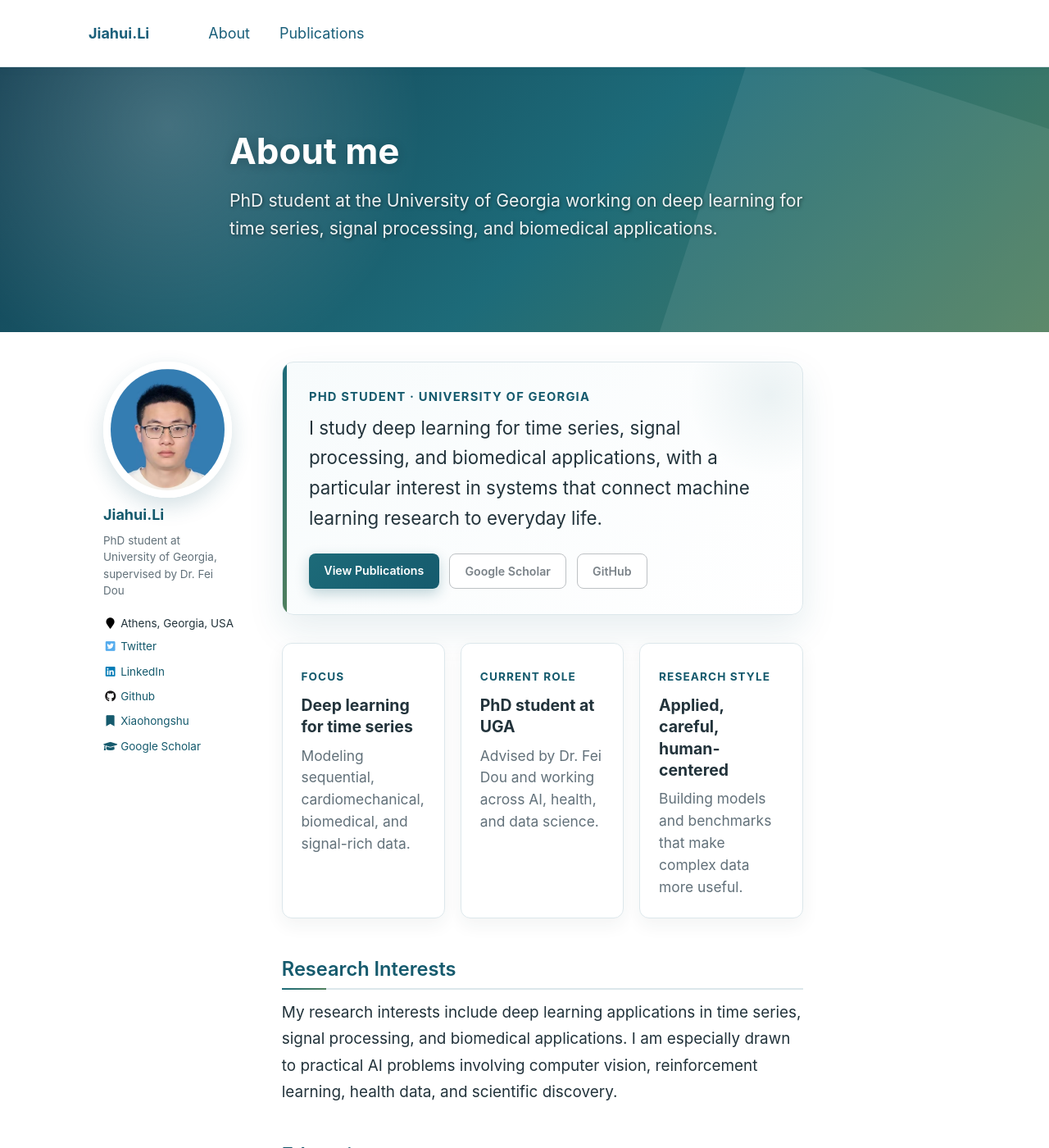
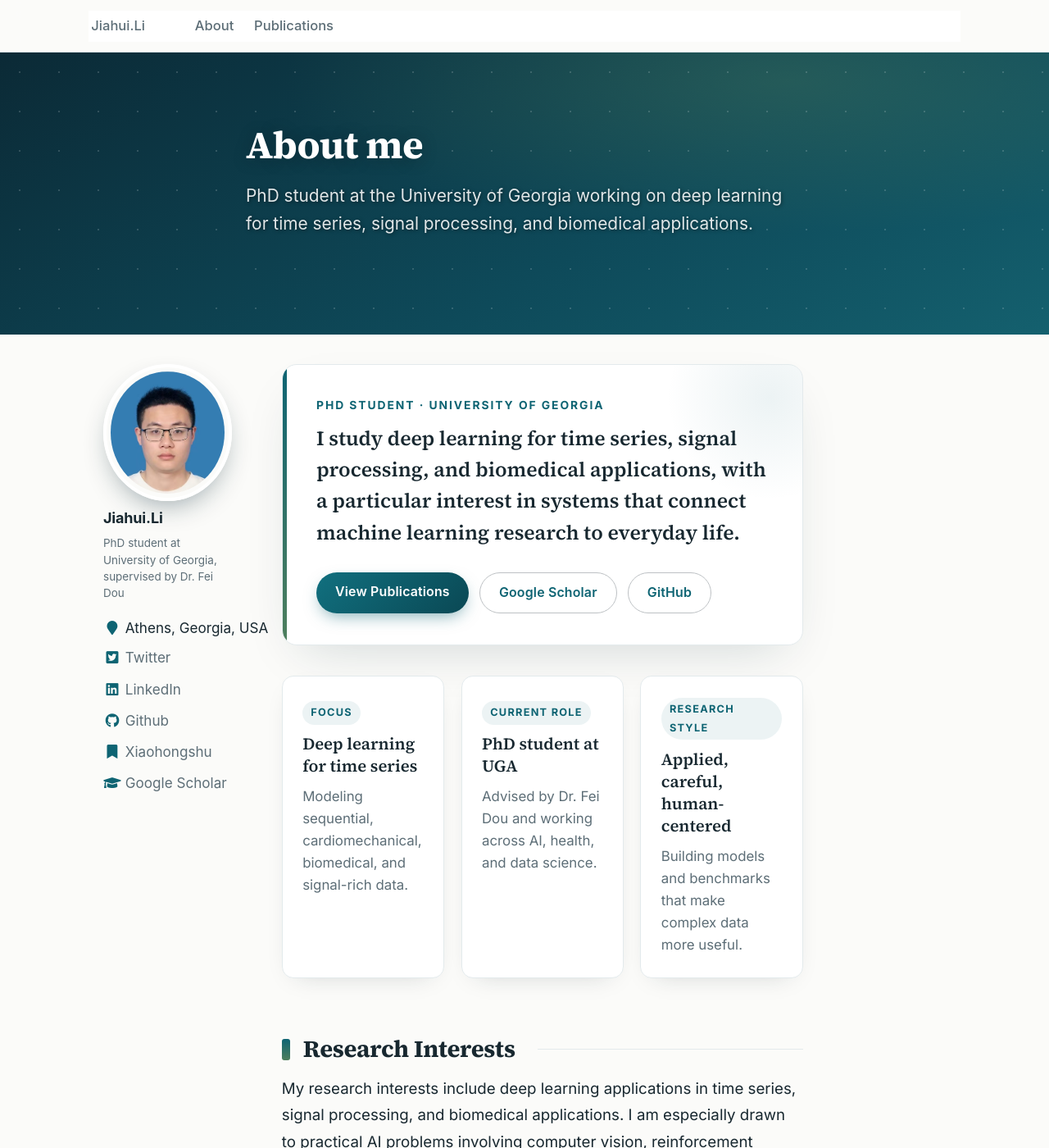
Before and after one commit to jimmylihui/jimmylihui.github.io, a Jekyll site: the page built from _pages/about.md, in a window 1280 px wide and 1400 px high. Shown: the whole window at 82% size. Built offline with Jekyll 4.4.1, drawn with Linux system fonts in a browser that asks for light colours.

Commit message:
Redesign: web fonts, refined palette, card-based layout
- Add Inter (body) + Source Serif 4 (headings) web fonts
- Dot-grid hero with deeper teal gradient
- Sticky translucent masthead with animated link underlines
- Pill buttons, soft-shadow cards, dark footer
- Restyled sidebar profile, section headings, selection color

Co-Authored-By: Claude Fable 5 <noreply@anthropic.com>

```diff
--- a/_includes/head.html
+++ b/_includes/head.html
@@ -15,6 +15,11 @@
   document.documentElement.className = document.documentElement.className.replace(/\bno-js\b/g, '') + ' js ';
 </script>
 
+<!-- Web fonts -->
+<link rel="preconnect" href="https://fonts.googleapis.com">
+<link rel="preconnect" href="https://fonts.gstatic.com" crossorigin>
+<link href="https://fonts.googleapis.com/css2?family=Inter:wght@400;500;600;700;800&family=Source+Serif+4:opsz,wght@8..60,600;8..60,700&display=swap" rel="stylesheet">
+
 <!-- For all browsers -->
 <link rel="stylesheet" href="{{ base_path }}/assets/css/main.css">
 
--- a/_sass/custom.scss
+++ b/_sass/custom.scss
@@ -2,44 +2,126 @@
    Custom styles - Jiahui Li academic website
    ========================================================================== */
 
-/* Refined color palette - academic, calm, and readable */
-$accent-color: #155a6d;
-$accent-hover: #0d3745;
-$ink-color: #22333b;
-$muted-ink: #62717a;
-$section-border: #dce7eb;
-$soft-panel: #f7fbfc;
-$warm-panel: #fbf8f2;
+/* Design tokens */
+$accent-color: #0e6473;
+$accent-hover: #0a4854;
+$accent-soft: rgba(14, 100, 115, 0.08);
+$leaf: #4f7f5d;
+$ink-color: #182830;
+$muted-ink: #5d6e77;
+$section-border: #e3eaec;
+$soft-panel: #f4f9fa;
+$warm-panel: #faf8f3;
+$paper: #fbfbf9;
+
+$font-body: "Inter", -apple-system, "Segoe UI", "Helvetica Neue", Arial, sans-serif;
+$font-display: "Source Serif 4", Georgia, "Times New Roman", serif;
+
+/* ==========================================================================
+   Global typography & base
+   ========================================================================== */
+
+html {
+  scroll-behavior: smooth;
+}
 
 body {
+  font-family: $font-body;
   color: $ink-color;
-  background:
-    linear-gradient(180deg, rgba(247, 251, 252, 0.95) 0, #fff 360px),
-    #fff;
+  background: $paper;
+  -webkit-font-smoothing: antialiased;
+  -moz-osx-font-smoothing: grayscale;
 }
 
-/* Hero banner - when using overlay_color only */
+h1, h2, h3, h4 {
+  font-family: $font-display;
+  letter-spacing: -0.01em;
+}
+
+/* ==========================================================================
+   Masthead / navigation — clean sticky bar
+   ========================================================================== */
+
+.masthead {
+  position: sticky;
+  top: 0;
+  z-index: 20;
+  background: rgba(251, 251, 249, 0.85);
+  backdrop-filter: saturate(160%) blur(12px);
+  -webkit-backdrop-filter: saturate(160%) blur(12px);
+  border-bottom: 1px solid $section-border;
+  box-shadow: none;
+}
+
+.masthead__inner-wrap {
+  padding: 0.7em 1em;
+}
+
+.site-title {
+  font-family: $font-display;
+  font-weight: 700;
+  font-size: 1.25em;
+  color: $ink-color !important;
+}
+
+.masthead__menu-item {
+  a {
+    position: relative;
+    padding: 0.4em 0.2em;
+    margin: 0 0.55em;
+    color: $muted-ink;
+    font-size: 0.92em;
+    font-weight: 500;
+    transition: color 0.2s ease;
+
+    &::after {
+      content: "";
+      position: absolute;
+      left: 0;
+      right: 100%;
+      bottom: 0;
+      height: 2px;
+      background: $accent-color;
+      transition: right 0.25s ease;
+    }
+
+    &:hover {
+      color: $accent-hover;
+
+      &::after {
+        right: 0;
+      }
+    }
+  }
+}
+
+/* ==========================================================================
+   Hero banner
+   ========================================================================== */
+
 .page__hero--overlay {
   position: relative;
-  min-height: 260px;
-  margin-bottom: 1.5em;
-  padding: 4.5em 2em;
+  min-height: 300px;
+  margin-bottom: 2em;
+  padding: 5em 2em;
   display: flex;
   align-items: center;
   overflow: hidden;
   background:
-    radial-gradient(circle at 16% 22%, rgba(255, 255, 255, 0.2), transparent 28%),
-    linear-gradient(135deg, #123f52 0%, #1d6b79 54%, #4f7f5d 100%) !important;
+    radial-gradient(1.5px 1.5px at 24px 24px, rgba(255, 255, 255, 0.16) 1px, transparent 0),
+    radial-gradient(ellipse 80% 90% at 75% 10%, rgba(79, 127, 93, 0.35), transparent 60%),
+    linear-gradient(150deg, #0b2a36 0%, #0e4a5a 60%, #14606e 100%) !important;
+  background-size: 48px 48px, auto, auto !important;
 
   &::after {
     content: "";
     position: absolute;
-    right: -8%;
-    bottom: -40%;
-    width: 42%;
-    height: 130%;
-    background: rgba(255, 255, 255, 0.08);
-    transform: rotate(18deg);
+    left: 0;
+    right: 0;
+    bottom: 0;
+    height: 90px;
+    background: linear-gradient(180deg, transparent, rgba(11, 42, 54, 0.45));
+    pointer-events: none;
   }
 
   .wrapper {
@@ -48,47 +130,63 @@ body {
   }
 
   .page__title {
-    margin-bottom: 0.25em;
+    margin-bottom: 0.3em;
     color: #fff !important;
-    letter-spacing: 0;
-    text-shadow: 0 2px 12px rgba(10, 29, 36, 0.25);
+    font-size: 2.6em;
+    font-weight: 700;
+    letter-spacing: -0.015em;
+    text-shadow: 0 2px 18px rgba(5, 22, 29, 0.35);
   }
 
   .page__lead {
-    max-width: 720px;
-    color: rgba(255, 255, 255, 0.92);
-    font-size: 1.18em;
-    line-height: 1.6;
+    max-width: 680px;
+    color: rgba(255, 255, 255, 0.88);
+    font-size: 1.16em;
+    font-weight: 400;
+    line-height: 1.65;
   }
 }
 
-/* Typography improvements */
+/* ==========================================================================
+   Content typography
+   ========================================================================== */
+
 .page__content {
-  font-size: 1.05em;
-  line-height: 1.7;
+  font-size: 1.04em;
+  line-height: 1.75;
+  color: $ink-color;
 
   h2 {
-    position: relative;
-    color: $accent-color;
-    font-weight: 600;
-    letter-spacing: 0;
-    margin-top: 2em;
-    padding-bottom: 0.4em;
-    border-bottom: 2px solid $section-border;
+    display: flex;
+    align-items: center;
+    gap: 0.55em;
+    margin-top: 2.4em;
+    padding-bottom: 0;
+    border-bottom: none;
+    color: $ink-color;
+    font-size: 1.55em;
+    font-weight: 700;
+
+    &::before {
+      content: "";
+      flex: none;
+      width: 10px;
+      height: 26px;
+      border-radius: 3px;
+      background: linear-gradient(180deg, $accent-color, $leaf);
+    }
 
     &::after {
       content: "";
-      position: absolute;
-      left: 0;
-      bottom: -2px;
-      width: 54px;
-      height: 2px;
-      background: linear-gradient(90deg, #1d6b79, #4f7f5d);
+      flex: 1;
+      height: 1px;
+      background: $section-border;
+      margin-left: 0.4em;
     }
   }
 
   h3 {
-    color: $darker-gray;
+    color: $ink-color;
     font-weight: 600;
     margin-top: 1.5em;
   }
@@ -102,11 +200,14 @@ body {
   }
 
   strong {
-    color: $darker-gray;
+    color: $ink-color;
+    font-weight: 600;
   }
 
   a {
     color: $accent-color;
+    text-decoration-color: rgba(14, 100, 115, 0.35);
+    text-underline-offset: 3px;
     transition: color 0.2s ease;
 
     &:hover {
@@ -119,143 +220,180 @@ body {
   }
 }
 
+/* ==========================================================================
+   Intro panel (homepage)
+   ========================================================================== */
+
 .intro-panel {
   position: relative;
-  margin: 0 0 1.8em;
-  padding: 1.6em 1.7em;
-  background: linear-gradient(135deg, $soft-panel 0%, #fff 100%);
+  margin: 0 0 2em;
+  padding: 2em 2.2em;
+  background: #fff;
   border: 1px solid $section-border;
-  border-radius: 14px;
-  box-shadow: 0 18px 44px rgba(21, 90, 109, 0.10);
+  border-radius: 18px;
+  box-shadow: 0 24px 60px -24px rgba(11, 42, 54, 0.18);
   overflow: hidden;
 
   &::before {
     content: "";
     position: absolute;
-    top: 0;
-    left: 0;
+    inset: 0 auto 0 0;
     width: 5px;
-    height: 100%;
-    background: linear-gradient(180deg, #1d6b79 0%, #4f7f5d 100%);
+    background: linear-gradient(180deg, $accent-color 0%, $leaf 100%);
   }
 
   &::after {
     content: "";
     position: absolute;
-    right: -60px;
-    top: -60px;
-    width: 200px;
-    height: 200px;
-    background: radial-gradient(circle, rgba(29, 107, 121, 0.08), transparent 70%);
+    right: -90px;
+    top: -90px;
+    width: 260px;
+    height: 260px;
+    background: radial-gradient(circle, $accent-soft, transparent 68%);
     border-radius: 50%;
   }
 }
 
 .intro-kicker {
-  margin-bottom: 0.45em !important;
+  margin-bottom: 0.6em !important;
   color: $accent-color;
-  font-size: 0.78em !important;
+  font-size: 0.74em !important;
   font-weight: 700;
-  letter-spacing: 0.08em;
+  letter-spacing: 0.14em;
   text-transform: uppercase;
 }
 
 .intro-lead {
-  max-width: 850px;
-  margin-bottom: 1.1em !important;
+  max-width: 800px;
+  margin-bottom: 1.2em !important;
   color: $ink-color;
-  font-size: 1.18em !important;
-  line-height: 1.65;
+  font-family: $font-display;
+  font-size: 1.32em !important;
+  font-weight: 600;
+  line-height: 1.55;
 }
 
 .intro-actions {
   display: flex;
   flex-wrap: wrap;
-  gap: 0.65em;
+  gap: 0.7em;
+  position: relative;
+  z-index: 1;
 
   .btn {
     margin: 0;
-    border-radius: 8px;
-    padding: 0.6em 1.3em;
+    padding: 0.65em 1.45em;
+    border-radius: 999px;
+    font-size: 0.85em;
     font-weight: 600;
-    transition: transform 0.2s ease, box-shadow 0.2s ease, background 0.2s ease;
+    letter-spacing: 0.01em;
+    transition: transform 0.2s ease, box-shadow 0.2s ease, background 0.2s ease, border-color 0.2s ease;
   }
 
   .btn--primary {
-    background: linear-gradient(135deg, #1d6b79 0%, #155a6d 100%);
+    background: linear-gradient(135deg, #11707f 0%, $accent-hover 100%);
     border: none;
-    box-shadow: 0 6px 16px rgba(21, 90, 109, 0.25);
+    box-shadow: 0 8px 20px -6px rgba(14, 100, 115, 0.55);
 
     &:hover {
       transform: translateY(-2px);
-      box-shadow: 0 10px 22px rgba(21, 90, 109, 0.32);
+      box-shadow: 0 14px 26px -8px rgba(14, 100, 115, 0.6);
     }
   }
 
   .btn--inverse {
     background: #fff;
-    border: 1px solid $section-border;
-    color: $accent-color;
+    border: 1.5px solid $section-border;
+    color: $accent-color !important;
 
     &:hover {
       transform: translateY(-2px);
       border-color: $accent-color;
-      box-shadow: 0 8px 18px rgba(21, 90, 109, 0.14);
+      box-shadow: 0 10px 20px -8px rgba(14, 100, 115, 0.35);
     }
   }
 }
 
+/* ==========================================================================
+   Highlight cards
+   ========================================================================== */
+
 .profile-highlights {
   display: grid;
   grid-template-columns: repeat(3, minmax(0, 1fr));
-  gap: 1em;
-  margin: 1.5em 0 2em;
+  gap: 1.1em;
+  margin: 1.8em 0 2.2em;
 }
 
 .highlight-card {
   position: relative;
-  min-height: 185px;
-  padding: 1.25em 1.2em;
+  min-height: 0;
+  padding: 1.4em 1.3em;
   background: #fff;
   border: 1px solid $section-border;
-  border-radius: 12px;
-  box-shadow: 0 8px 22px rgba(34, 51, 59, 0.06);
+  border-radius: 14px;
+  box-shadow: 0 10px 30px -18px rgba(24, 40, 48, 0.25);
   transition: transform 0.25s ease, box-shadow 0.25s ease, border-color 0.25s ease;
+
+  &::before {
+    content: "";
+    position: absolute;
+    top: 0;
+    left: 1.3em;
+    right: 1.3em;
+    height: 3px;
+    border-radius: 0 0 3px 3px;
+    background: linear-gradient(90deg, $accent-color, $leaf);
+    opacity: 0;
+    transition: opacity 0.25s ease;
+  }
 
   &:hover {
     transform: translateY(-5px);
-    box-shadow: 0 18px 38px rgba(21, 90, 109, 0.16);
-    border-color: rgba(29, 107, 121, 0.4);
+    box-shadow: 0 24px 44px -20px rgba(14, 100, 115, 0.4);
+    border-color: rgba(14, 100, 115, 0.35);
+
+    &::before {
+      opacity: 1;
+    }
   }
 
   strong {
     display: block;
-    margin: 0.35em 0 0.45em;
+    margin: 0.5em 0 0.45em;
     color: $ink-color;
-    font-size: 1.03em;
+    font-family: $font-display;
+    font-size: 1.08em;
     line-height: 1.35;
   }
 
   p {
     margin-bottom: 0 !important;
     color: $muted-ink;
-    font-size: 0.92em !important;
-    line-height: 1.55;
+    font-size: 0.9em !important;
+    line-height: 1.6;
   }
 }
 
 .highlight-label {
   display: inline-block;
+  padding: 0.25em 0.8em;
+  background: $accent-soft;
+  border-radius: 999px;
   color: $accent-color;
-  font-size: 0.72em;
+  font-size: 0.68em;
   font-weight: 700;
-  letter-spacing: 0.08em;
+  letter-spacing: 0.1em;
   text-transform: uppercase;
 }
 
+/* ==========================================================================
+   Timeline
+   ========================================================================== */
+
 .timeline {
-  margin: 1em 0 1.8em;
-  border-left: 3px solid $section-border;
+  margin: 1.4em 0 2em;
+  border-left: 2px solid $section-border;
 }
 
 .timeline-item {
@@ -263,186 +401,296 @@ body {
   grid-template-columns: 8.5em minmax(0, 1fr);
   gap: 1.15em;
   position: relative;
-  padding: 0 0 1.25em 1.25em;
+  padding: 0 0 1.4em 1.4em;
+
+  &:last-child {
+    padding-bottom: 0.2em;
+  }
 
   &::before {
     content: "";
     position: absolute;
-    left: -8px;
-    top: 0.25em;
-    width: 13px;
-    height: 13px;
-    background: $accent-color;
-    border: 3px solid #fff;
+    left: -7px;
+    top: 0.3em;
+    width: 12px;
+    height: 12px;
+    background: #fff;
+    border: 3px solid $accent-color;
     border-radius: 50%;
-    box-shadow: 0 0 0 2px $section-border;
-    transition: transform 0.2s ease, box-shadow 0.2s ease;
+    transition: transform 0.2s ease, background 0.2s ease, box-shadow 0.2s ease;
   }
 
   &:hover::before {
-    transform: scale(1.25);
-    box-shadow: 0 0 0 4px rgba(29, 107, 121, 0.18);
+    background: $accent-color;
+    transform: scale(1.2);
+    box-shadow: 0 0 0 5px $accent-soft;
   }
 
   strong {
     color: $ink-color;
+    font-weight: 600;
   }
 
   p {
     margin: 0.2em 0 0 !important;
     color: $muted-ink;
-    font-size: 0.95em !important;
+    font-size: 0.93em !important;
   }
 }
 
 .timeline-date {
   color: $accent-color;
-  font-size: 0.82em;
+  font-size: 0.78em;
   font-weight: 700;
-  letter-spacing: 0.03em;
+  letter-spacing: 0.08em;
   text-transform: uppercase;
+  padding-top: 0.2em;
 }
+
+/* ==========================================================================
+   Publication cards
+   ========================================================================== */
 
 .publication-list {
   display: grid;
-  gap: 1em;
-  margin: 1em 0 1.5em;
+  gap: 1.1em;
+  margin: 1.4em 0 1.8em;
 
   article {
     position: relative;
-    padding: 1.15em 1.25em;
+    padding: 1.35em 1.5em;
     background: #fff;
     border: 1px solid $section-border;
-    border-left: 4px solid $accent-color;
-    border-radius: 10px;
-    box-shadow: 0 8px 22px rgba(34, 51, 59, 0.05);
-    transition: transform 0.25s ease, box-shadow 0.25s ease, border-left-color 0.25s ease;
+    border-radius: 14px;
+    box-shadow: 0 10px 30px -20px rgba(24, 40, 48, 0.3);
+    transition: transform 0.25s ease, box-shadow 0.25s ease, border-color 0.25s ease;
 
     &:hover {
-      transform: translateX(4px);
-      box-shadow: 0 14px 30px rgba(21, 90, 109, 0.13);
-      border-left-color: #4f7f5d;
+      transform: translateY(-3px);
+      border-color: rgba(14, 100, 115, 0.35);
+      box-shadow: 0 22px 44px -22px rgba(14, 100, 115, 0.45);
     }
   }
 
   .pub-tag {
     display: inline-block;
-    margin-bottom: 0.5em;
-    padding: 0.2em 0.7em;
-    background: rgba(29, 107, 121, 0.10);
+    margin-bottom: 0.7em;
+    padding: 0.28em 0.85em;
+    background: $accent-soft;
     color: $accent-color;
-    font-size: 0.72em;
+    font-size: 0.7em;
     font-weight: 700;
-    letter-spacing: 0.05em;
+    letter-spacing: 0.08em;
     text-transform: uppercase;
-    border-radius: 20px;
+    border-radius: 999px;
   }
 
   h3 {
-    margin: 0 0 0.4em;
+    margin: 0 0 0.45em;
     color: $ink-color;
-    font-size: 1.02em;
-    line-height: 1.4;
+    font-family: $font-display;
+    font-size: 1.08em;
+    line-height: 1.45;
   }
 
   p {
-    margin: 0 0 0.55em !important;
+    margin: 0 0 0.7em !important;
     color: $muted-ink;
-    font-size: 0.92em !important;
-    line-height: 1.55;
+    font-size: 0.89em !important;
+    line-height: 1.6;
   }
 
   a {
-    font-weight: 700;
+    font-size: 0.92em;
+    font-weight: 600;
     text-decoration: none;
 
     &::after {
       content: " \2192";
-      transition: margin-left 0.2s ease;
+      display: inline-block;
+      transition: transform 0.2s ease;
     }
 
     &:hover::after {
-      margin-left: 0.25em;
+      transform: translateX(4px);
     }
   }
 }
 
-/* Author profile sidebar - enhanced */
-.author__avatar img {
-  border-radius: 50%;
-  box-shadow: 0 10px 26px rgba(21, 90, 109, 0.18);
-  border: 4px solid #fff;
-  transition: transform 0.3s ease, box-shadow 0.3s ease;
+/* ==========================================================================
+   Sidebar / author profile — card style
+   ========================================================================== */
 
-  &:hover {
-    transform: scale(1.04);
-    box-shadow: 0 14px 32px rgba(21, 90, 109, 0.28);
+.sidebar {
+  > div,
+  > .author__avatar,
+  > .author__content,
+  > .author__urls-wrapper {
+    text-align: left;
+  }
+}
+
+h3.author__name {
+  font-family: $font-display;
+}
+
+.author__avatar {
+  img {
+    max-width: 175px;
+    border-radius: 50%;
+    border: 4px solid #fff;
+    box-shadow: 0 14px 34px -12px rgba(11, 42, 54, 0.45);
+    transition: transform 0.3s ease, box-shadow 0.3s ease;
+
+    &:hover {
+      transform: scale(1.03) rotate(-1deg);
+      box-shadow: 0 18px 40px -12px rgba(11, 42, 54, 0.55);
+    }
   }
 }
 
 .author__name {
-  color: $accent-color !important;
+  color: $ink-color !important;
   font-weight: 700;
-  letter-spacing: 0;
+  font-size: 1.2em;
+  letter-spacing: -0.01em;
 }
 
 .author__bio {
   color: $muted-ink !important;
-  font-size: 0.95em;
-  line-height: 1.5;
+  font-size: 0.92em;
+  line-height: 1.55;
 }
 
-.sidebar {
-  .author__content,
-  .author__urls-wrapper {
-    text-align: left;
+.author__urls {
+  li {
+    margin-bottom: 0.5em;
+    font-size: 0.95em;
   }
 
-  .author__urls {
-    li {
-      margin-bottom: 0.45em;
-    }
+  a {
+    color: $muted-ink;
+    text-decoration: none;
+    transition: color 0.2s ease;
 
-    a {
+    &:hover {
       color: $accent-color;
       text-decoration: none;
     }
   }
+
+  .fa, .fab, .fas, .ai {
+    color: $accent-color;
+  }
 }
 
-/* Masthead / navigation */
-.masthead {
-  background: rgba(255, 255, 255, 0.96);
-  border-bottom: 1px solid $section-border;
-  box-shadow: 0 1px 12px rgba(21, 90, 109, 0.06);
+/* ==========================================================================
+   Page title & archive list pages
+   ========================================================================== */
+
+.page__title {
+  color: $ink-color !important;
+  font-weight: 700;
+  letter-spacing: -0.015em;
 }
 
-.masthead__menu-item {
+.archive__item {
+  padding: 0.2em 0;
+}
+
+.archive__item-title {
+  font-family: $font-display;
+  margin-top: 0.2em;
+  font-size: 1.12em;
+  line-height: 1.45;
+
   a {
+    color: $ink-color;
+    text-decoration: none;
     transition: color 0.2s ease;
 
     &:hover {
-      color: $accent-hover;
+      color: $accent-color;
     }
   }
 }
 
-/* Page title */
-.page__title {
-  color: $accent-color !important;
-  font-weight: 700;
-  letter-spacing: 0;
+.list__item {
+  margin-bottom: 1.2em;
+  padding: 1.25em 1.45em;
+  background: #fff;
+  border: 1px solid $section-border;
+  border-radius: 14px;
+  box-shadow: 0 10px 30px -20px rgba(24, 40, 48, 0.3);
+  transition: transform 0.25s ease, box-shadow 0.25s ease, border-color 0.25s ease;
+
+  &:hover {
+    transform: translateY(-3px);
+    border-color: rgba(14, 100, 115, 0.35);
+    box-shadow: 0 22px 44px -22px rgba(14, 100, 115, 0.45);
+  }
+
+  .page__meta {
+    color: $muted-ink;
+  }
+
+  p {
+    color: $muted-ink;
+    font-size: 0.93em;
+  }
 }
 
-/* Footer */
+/* ==========================================================================
+   Footer
+   ========================================================================== */
+
 .page__footer {
-  background: linear-gradient(180deg, $soft-panel 0%, $warm-panel 100%);
-  border-top: 1px solid $section-border;
-  padding: 2em 0;
-  margin-top: 3em;
+  margin-top: 4em;
+  padding: 2.4em 0;
+  background: #0b2a36;
+  border-top: none;
+  color: rgba(255, 255, 255, 0.75);
+
+  footer {
+    margin-top: 0;
+  }
+
+  a {
+    color: rgba(255, 255, 255, 0.9);
+
+    &:hover {
+      color: #fff;
+    }
+  }
 }
 
-/* Social icons - subtle hover */
+.page__footer-copyright {
+  color: rgba(255, 255, 255, 0.5);
+  font-size: 0.8em;
+}
+
+.page__footer-follow {
+  .social-icons {
+    a {
+      color: rgba(255, 255, 255, 0.85);
+      transition: transform 0.2s ease, color 0.2s ease;
+
+      &:hover {
+        color: #fff;
+        transform: translateY(-2px);
+      }
+    }
+
+    .fa, .fab, .fas {
+      color: rgba(255, 255, 255, 0.85);
+    }
+  }
+}
+
+/* ==========================================================================
+   Misc
+   ========================================================================== */
+
 .social-icons a {
   transition: transform 0.2s ease, color 0.2s ease;
 
@@ -451,36 +699,42 @@ body {
   }
 }
 
-/* Notice boxes / highlights */
 .notice {
-  border-radius: 8px;
+  border-radius: 10px;
   box-shadow: 0 2px 8px rgba(0, 0, 0, 0.06);
 }
 
-/* Wider main content area - increased from default 925px */
 #main {
   animation: fadeIn 0.5s ease-out;
   padding-left: 2em;
   padding-right: 2em;
 }
 
+::selection {
+  background: rgba(14, 100, 115, 0.18);
+}
+
+/* ==========================================================================
+   Responsive
+   ========================================================================== */
+
 @media (max-width: 900px) {
   .profile-highlights {
     grid-template-columns: 1fr;
-  }
-
-  .highlight-card {
-    min-height: 0;
   }
 }
 
 @media (max-width: 600px) {
   .page__hero--overlay {
-    min-height: 220px;
-    padding: 3em 1.1em;
+    min-height: 230px;
+    padding: 3.2em 1.2em;
+
+    .page__title {
+      font-size: 1.9em;
+    }
 
     .page__lead {
-      font-size: 1.02em;
+      font-size: 1em;
     }
   }
 
@@ -489,15 +743,18 @@ body {
     padding-right: 1em;
   }
 
-  .intro-panel,
-  .highlight-card,
-  .publication-list article {
-    border-radius: 6px;
+  .intro-panel {
+    padding: 1.4em 1.2em;
+    border-radius: 14px;
+  }
+
+  .intro-lead {
+    font-size: 1.12em !important;
   }
 
   .timeline-item {
     grid-template-columns: 1fr;
-    gap: 0.35em;
+    gap: 0.3em;
   }
 
   .intro-actions {
@@ -507,44 +764,6 @@ body {
     }
   }
 }
-
-/* Archive / list pages (Publications, Talks, Teaching) */
-.archive__item {
-  padding: 0.4em 0;
-}
-
-.list__item {
-  margin-bottom: 1.25em;
-  padding: 1.15em 1.3em;
-  background: #fff;
-  border: 1px solid $section-border;
-  border-left: 4px solid $accent-color;
-  border-radius: 10px;
-  box-shadow: 0 6px 18px rgba(34, 51, 59, 0.05);
-  transition: transform 0.25s ease, box-shadow 0.25s ease, border-left-color 0.25s ease;
-
-  &:hover {
-    transform: translateX(4px);
-    box-shadow: 0 14px 30px rgba(21, 90, 109, 0.12);
-    border-left-color: #4f7f5d;
-  }
-
-  .archive__item-title {
-    margin-top: 0.2em;
-    font-size: 1.12em;
-    line-height: 1.4;
-
-    a {
-      text-decoration: none;
-    }
-  }
-
-  .page__meta {
-    color: $muted-ink;
-  }
-}
-
-/* Smooth transitions */
 
 @keyframes fadeIn {
   from {
```
Also changed, not shown: _pages/about.md (+2 -2 lines).
